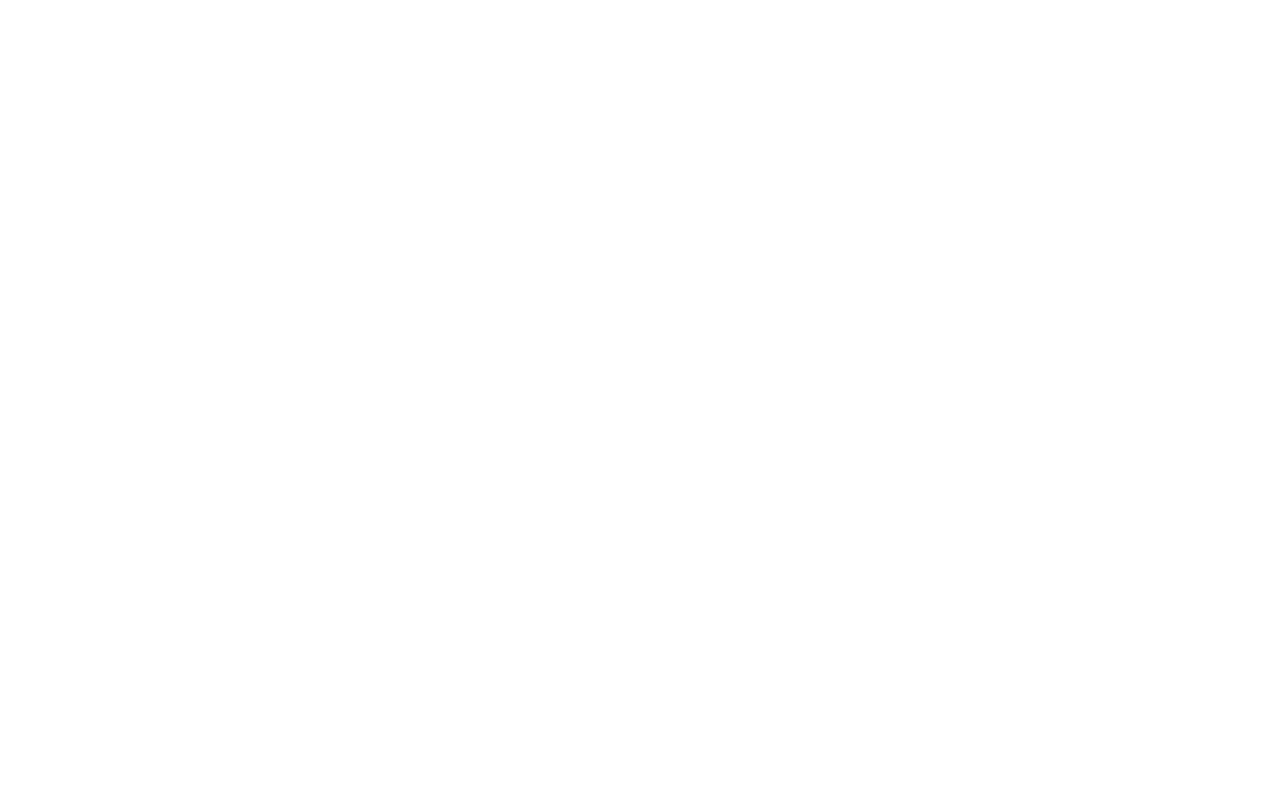
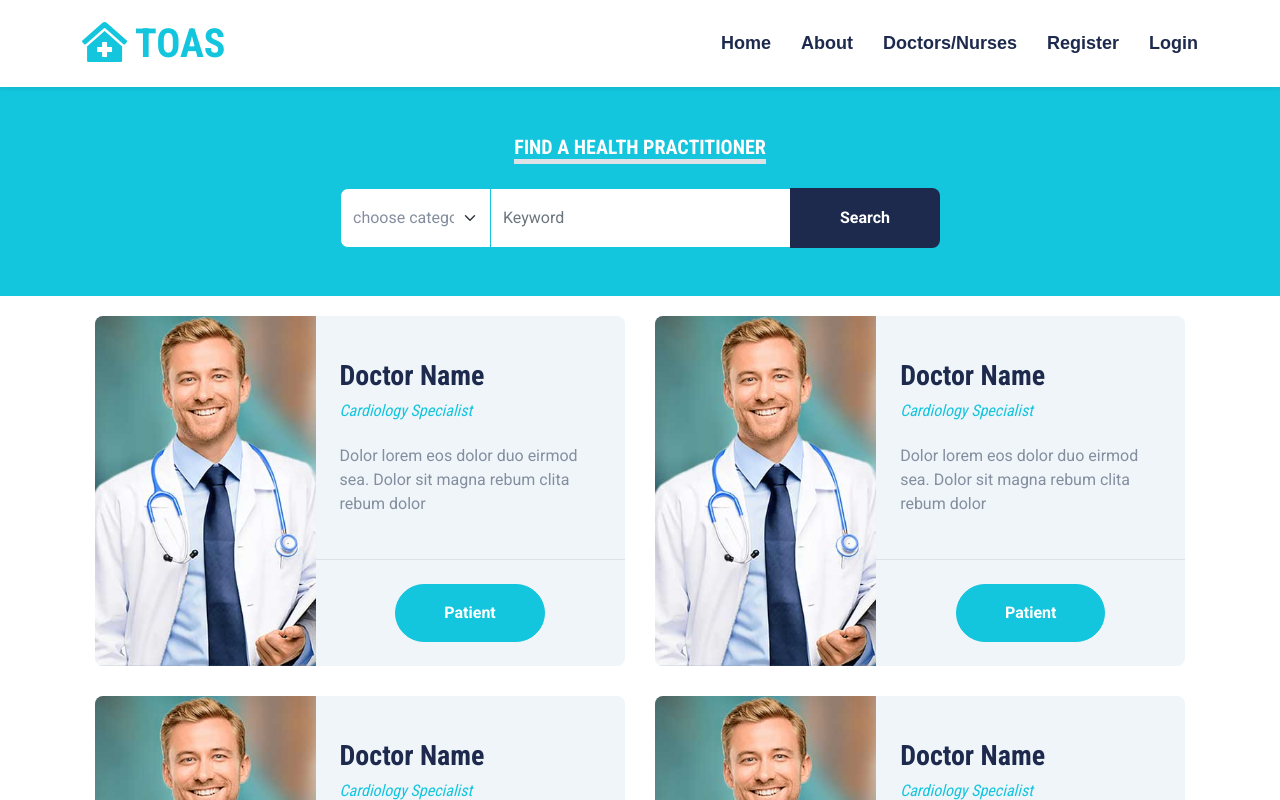
Before and after one commit to Robertishimwe/telehealth-frontend, a React (Create React App) app in the folder telehealth/: page /health-practitioner in a window 1280 px wide. Before the commit this address had no page. Shown: the top 800 px of the page. Built offline with nearby package versions, Linux system fonts and the light colour scheme.

Commit message:
added search functionality

```diff
--- a/telehealth/src/App.js
+++ b/telehealth/src/App.js
@@ -7,6 +7,7 @@
 import Registration from './pages/registration'
 import PatientSignUpForm from './pages/PatientSignUpForm';
 import HospitalSignUpForm from './pages/HospitalSignUpForm'
+import HealthPractitioners from './pages/HealthPractitioners';
 
 
 import Home from './pages/Home'
@@ -16,6 +17,7 @@
   return (
     <Routes>
       <Route path="/" element={<Home />} />
+      <Route path="/health-practitioner" element={<HealthPractitioners />} />
       <Route element={<BounceRoute />}>
         <Route path="login" element={<Login />} />
         <Route path="registration" element={<Registration />} />
--- a/telehealth/src/components/headers/MainTopHeader.jsx
+++ b/telehealth/src/components/headers/MainTopHeader.jsx
@@ -15,9 +15,9 @@
                     </button>
                     <div className="collapse navbar-collapse" id="navbarCollapse">
                         <div className="navbar-nav ms-auto py-0">
-                            <Link to="/" className='nav-item nav-link' active>Home</Link>
+                            <Link to="/" className='nav-item nav-link'>Home</Link>
                             <Link to="/about" className='nav-item nav-link'>About</Link>
-                            <Link to="/contact" className='nav-item nav-link'>Contact</Link>
+                            <Link to="/health-practitioner" className='nav-item nav-link'>Doctors/Nurses</Link>
                             <Link to="/registration" className='nav-item nav-link'>Register</Link>
                             <Link to="/login" className='nav-item nav-link'>Login</Link>
                         </div>
--- /dev/null
+++ b/telehealth/src/components/healthPractitioners/DoctorsComponent.jsx
@@ -0,0 +1,26 @@
+import React from 'react'
+import DoctorsCard from './doctorsCard'
+
+function DoctorsComponent() {
+  return (
+    <div style={{width:'90%', display:'flex', justifyContent:"space-evenly", margin:'auto', flexWrap: 'wrap' }}>
+
+        <DoctorsCard/>
+        <DoctorsCard/>
+        <DoctorsCard/>
+        <DoctorsCard/>
+        <DoctorsCard/>
+        <DoctorsCard/>
+        <DoctorsCard/>
+        <DoctorsCard/>
+        <DoctorsCard/>
+        {/* <DoctorsCard/> */}
+
+        {/* <DoctorsCard/>
+        <DoctorsCard/> */}
+
+    </div>
+  )
+}
+
+export default DoctorsComponent
--- /dev/null
+++ b/telehealth/src/components/healthPractitioners/SearchCompont.jsx
@@ -0,0 +1,29 @@
+import React from 'react'
+
+function SearchCompont() {
+  return (
+    <>
+      <div className="container-fluid bg-primary">
+        <div className="container py-5">
+          <div className="text-center mx-auto mb-3" style={{ maxWidth: 500 }}>
+            <h5 className="d-inline-block text-white text-uppercase border-bottom border-5">Find A Health Practitioner</h5>
+          </div>
+          <div className="mx-auto" style={{ width: '100%', maxWidth: 600 }}>
+            <div className="input-group">
+              <select className="form-select border-primary w-25" style={{ height: 60 }} defaultValue={'DEFAULT'}>
+                <option value="DEFAULT" disabled>choose category</option>
+                <option value="1">Department 1</option>
+                <option value="2">Department 2</option>
+                <option value="3">Department 3</option>
+              </select>
+              <input type="text" className="form-control border-primary w-50" placeholder="Keyword" />
+              <button className="btn btn-dark border-0 w-25">Search</button>
+            </div>
+          </div>
+        </div>
+      </div>
+    </>
+  )
+}
+
+export default SearchCompont
--- /dev/null
+++ b/telehealth/src/components/healthPractitioners/doctorsCard.jsx
@@ -0,0 +1,31 @@
+import React from 'react'
+import { Link } from 'react-router-dom';
+
+function DoctorsCard() {
+  return (
+    <>
+      <div className="team-item" style={{width:'46%', marginBottom:10, marginTop:20}}>
+        <div className="row g-0 bg-light rounded overflow-hidden">
+          <div className="col-12 col-sm-5 h-100">
+            <img className="img-fluid h-100" src={"img/team-2.jpg"} style={{ objectFit: 'cover' }} />
+          </div>
+          <div className="col-12 col-sm-7 h-100 d-flex flex-column">
+            <div className="mt-auto p-4">
+              <h3>Doctor Name</h3>
+              <h6 className="fw-normal fst-italic text-primary mb-4">Cardiology Specialist</h6>
+              <p className="m-0">Dolor lorem eos dolor duo eirmod sea. Dolor sit magna rebum clita rebum dolor</p>
+            </div>
+            <div className="d-flex mt-auto border-top p-3" style={{display: 'flex', justifyContent:'center'}}>
+            <Link to="/registration/patient" className='btn btn-primary rounded-pill py-3 px-5 my-2'>Patient</Link>
+              {/* <a className="btn btn-lg btn-primary btn-lg-square rounded-circle me-3" href="#"><i className="fab fa-twitter"></i></a>
+              <a className="btn btn-lg btn-primary btn-lg-square rounded-circle me-3" href="#"><i className="fab fa-facebook-f"></i></a>
+              <a className="btn btn-lg btn-primary btn-lg-square rounded-circle" href="#"><i className="fab fa-linkedin-in"></i></a> */}
+            </div>
+          </div>
+        </div>
+      </div>
+    </>
+  )
+}
+
+export default DoctorsCard
--- /dev/null
+++ b/telehealth/src/pages/HealthPractitioners.jsx
@@ -0,0 +1,18 @@
+import React from 'react'
+
+import MainTopHeader from '../components/headers/MainTopHeader';
+import SearchCompont from '../components/healthPractitioners/SearchCompont';
+import DoctorsComponent from '../components/healthPractitioners/DoctorsComponent'
+
+
+function HealthPractitioners() {
+  return (
+    <>
+      <MainTopHeader />
+      <SearchCompont/>
+      <DoctorsComponent />
+    </>
+  )
+}
+
+export default HealthPractitioners
--- a/telehealth/src/pages/Home.jsx
+++ b/telehealth/src/pages/Home.jsx
@@ -1,6 +1,7 @@
 import React from 'react';
 import Hero from '../components/hero/Hero'
 import MainTopHeader from '../components/headers/MainTopHeader';
+
 
 function Home() {
 	return (
```
Also changed, not shown: telehealth/src/components/nav/index.jsx (deleted, +0 -18 lines).
